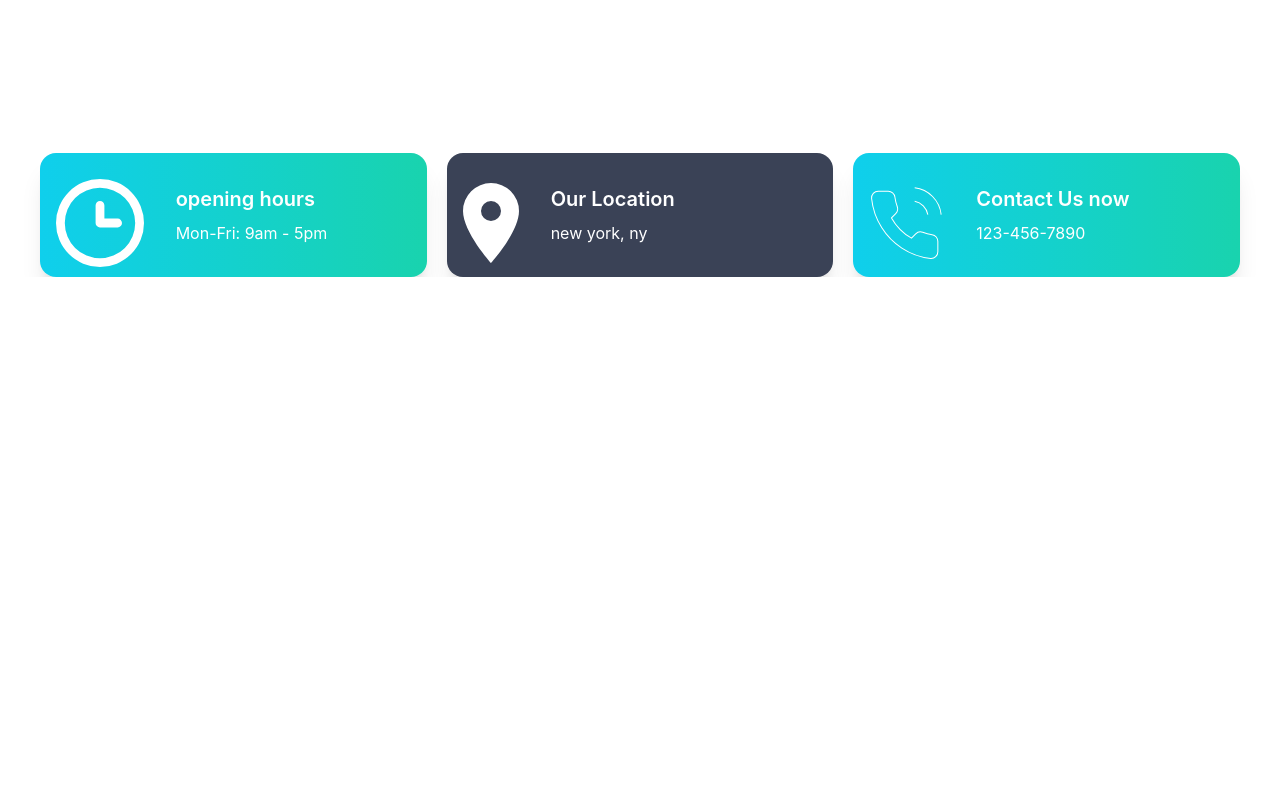
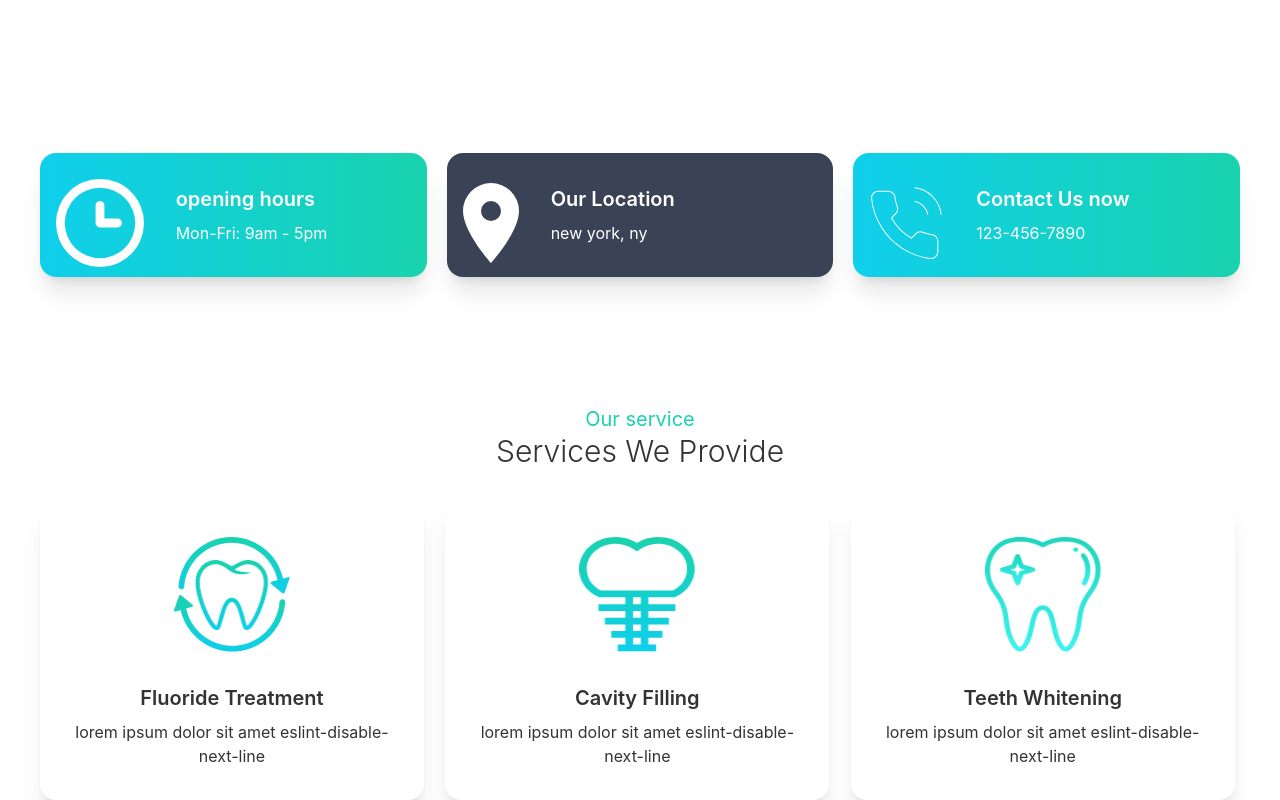
Before and after one commit to Lil-boss/doc-portal-frontend, a React (Create React App) app: page / in a window 1280 px wide. Shown: the part 711-1511 px from the top of the page. Before the commit the page ends 988 px from the top, so only its background shows below. Built offline with nearby package versions, Linux system fonts and the light colour scheme.

Commit message:
service card comlplete and navbar update

```diff
--- a/src/components/Navbar/Navbar.jsx
+++ b/src/components/Navbar/Navbar.jsx
@@ -3,11 +3,11 @@ import { Link } from 'react-router-dom';
 
 const Navbar = () => {
     const menuItem = <>
-        <li className='hover:bg-accent rounded-lg'><Link to="/">Home</Link></li>
-        <li className='hover:bg-accent rounded-lg'><Link to="/about">About</Link></li>
-        <li className='hover:bg-accent rounded-lg'><Link to="/appointment">Appointment</Link></li>
-        <li className='hover:bg-accent rounded-lg'><Link to="/reviews">Reviews</Link></li>
-        <li className='hover:bg-accent rounded-lg'><Link to="/contact">Contact us</Link></li>
+        <li className='hover:bg-accent hover:text-white rounded-lg'><Link to="/">Home</Link></li>
+        <li className='hover:bg-accent hover:text-white rounded-lg'><Link to="/about">About</Link></li>
+        <li className='hover:bg-accent hover:text-white rounded-lg'><Link to="/appointment">Appointment</Link></li>
+        <li className='hover:bg-accent hover:text-white rounded-lg '><Link to="/reviews">Reviews</Link></li>
+        <li className='hover:bg-accent hover:text-white rounded-lg '><Link to="/contact">Contact us</Link></li>
     </>
     return (
         <div className="navbar bg-base-100">
@@ -20,7 +20,7 @@ const Navbar = () => {
                         {menuItem}
                     </ul>
                 </div>
-                <a href='/' className="btn btn-ghost normal-case text-xl px-14">Doctors Portal</a>
+                <a href='/' className="normal-case text-xl font-bold hover:text-primary px-14">Doctors Portal</a>
             </div>
             <div className="navbar-end pr-8 hidden lg:flex">
                 <ul className="menu menu-horizontal p-0">
--- /dev/null
+++ b/src/components/ServiceCard/ServiceCard.jsx
@@ -0,0 +1,17 @@
+import React from 'react';
+
+const ServiceCard = ({ title, content, icon }) => {
+    return (
+        <div className="card w-96 bg-base-100 shadow-xl">
+            <figure className="px-10 pt-10">
+                <img src={icon} alt="Shoes" className="rounded-xl w-[116px] h-[115px]" />
+            </figure>
+            <div className="card-body items-center text-center">
+                <h2 className="card-title">{title}</h2>
+                <p>{content}</p>
+            </div>
+        </div>
+    );
+};
+
+export default ServiceCard;
--- a/src/pages/Home/Home.jsx
+++ b/src/pages/Home/Home.jsx
@@ -1,6 +1,7 @@
 import React from 'react';
 import Banner from './Banner';
 import Info from './Info';
+import Service from './Service';
 
 
 const Home = () => {
@@ -8,6 +9,7 @@ const Home = () => {
         <div className='px-10'>
             <Banner />
             <Info />
+            <Service />
         </div>
     );
 };
--- /dev/null
+++ b/src/pages/Home/Service.jsx
@@ -0,0 +1,42 @@
+import React from 'react';
+import ServiceCard from '../../components/ServiceCard/ServiceCard';
+import cavity from "../../assets/images/cavity.png"
+import whitening from "../../assets/images/whitening.png"
+import fluoride from "../../assets/images/fluoride.png"
+
+const Service = () => {
+    const services = [
+        {
+            _id: 1,
+            title: "Fluoride Treatment",
+            content: "lorem ipsum dolor sit amet eslint-disable-next-line",
+            icon: fluoride,
+        },
+        {
+            _id: 2,
+            title: 'Cavity Filling',
+            content: "lorem ipsum dolor sit amet eslint-disable-next-line",
+            icon: cavity,
+        },
+        {
+            _id: 3,
+            title: "Teeth Whitening",
+            content: "lorem ipsum dolor sit amet eslint-disable-next-line",
+            icon: whitening,
+        }
+    ]
+    return (
+        <div className='mt-32'>
+            <div className='text-center mb-7'>
+                <h3 className='text-xl text-secondary'>Our service</h3>
+                <h3 className='text-3xl font-light'>Services We Provide</h3>
+            </div>
+            <div className='grid lg:grid-cols-3 gap-4'>
+                {services.map(item => <ServiceCard key={item._id} title={item.title} content={item.content} icon={item.icon} />)}
+            </div>
+
+        </div>
+    );
+};
+
+export default Service;
```
